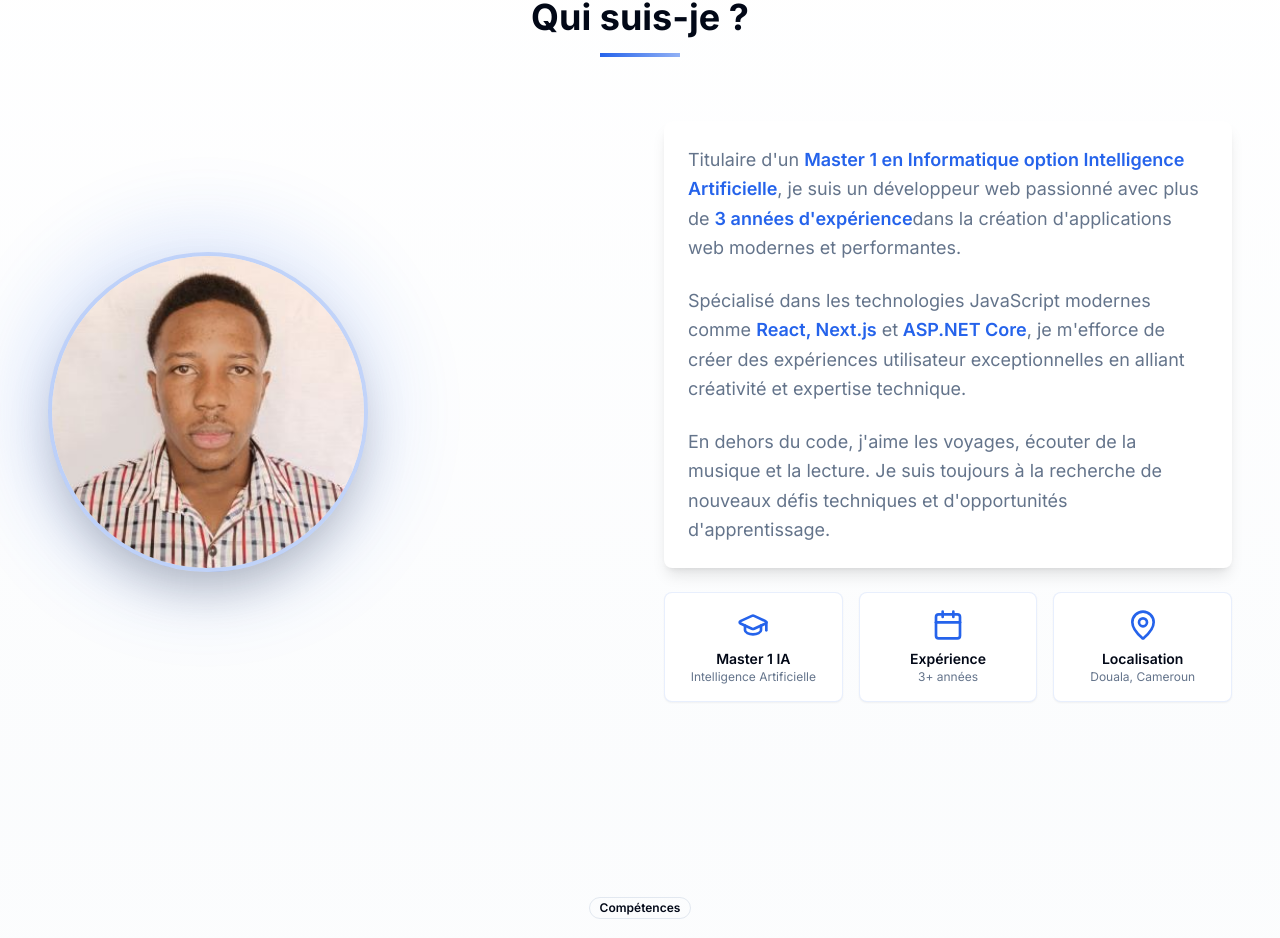
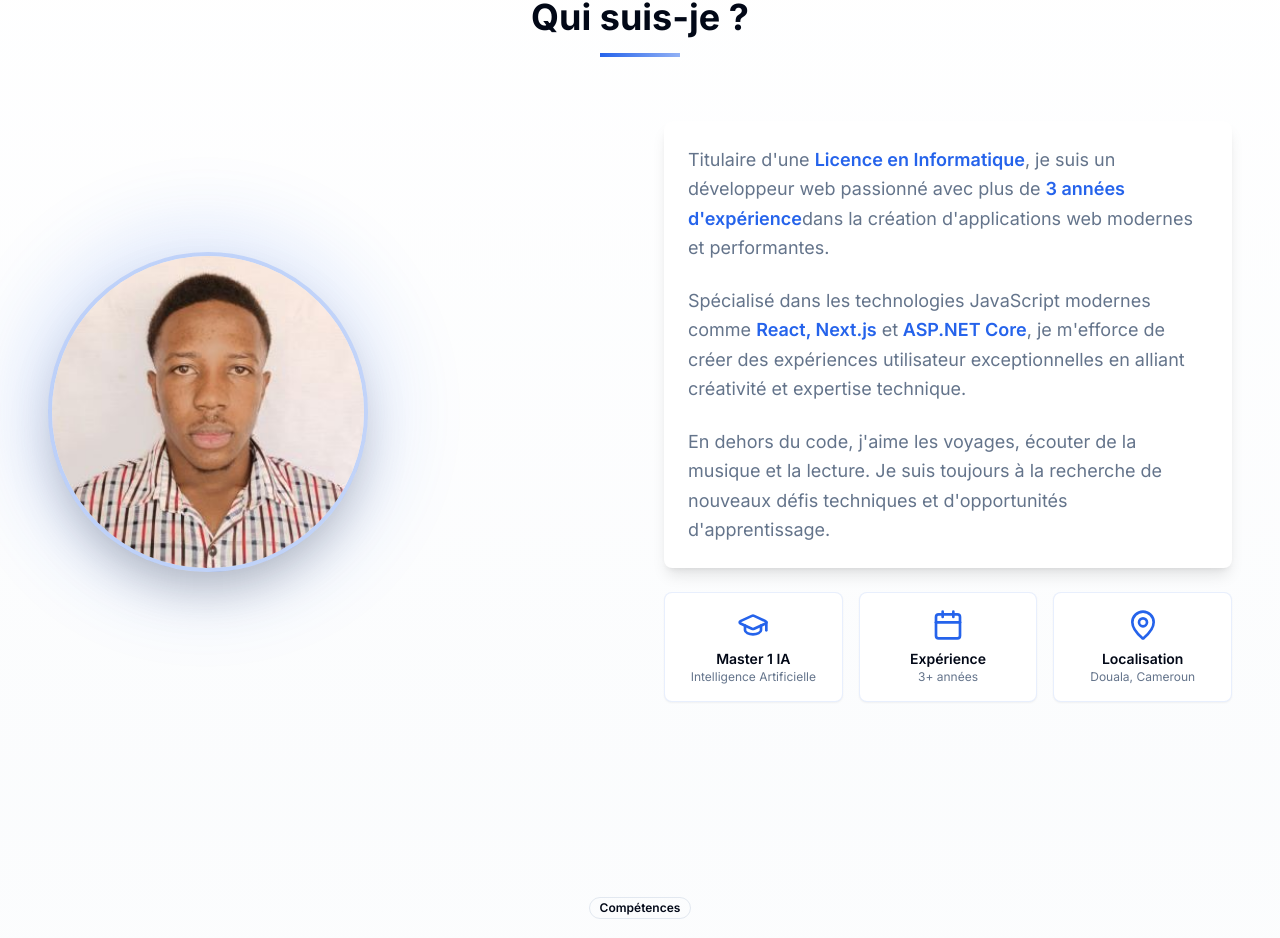
Before and after one commit to Patrick17-ui/portfolio_ac, a Next.js app: page / in a window 1280 px wide. Shown: the part 940-1878 px from the top of the page. Built offline with nearby package versions, Linux system fonts and the light colour scheme.

Commit message:
Update about-section.tsx

```diff
--- a/components/about-section.tsx
+++ b/components/about-section.tsx
@@ -63,9 +63,9 @@ export function AboutSection() {
               <CardContent className="pt-6">
                 <div className="space-y-6">
                   <p className="text-lg leading-relaxed text-muted-foreground">
-                    Titulaire d'un{" "}
+                    Titulaire d'une{" "}
                     <span className="text-primary font-semibold">
-                      Master 1 en Informatique option Intelligence Artificielle
+                      Licence en Informatique
                     </span>
                     , je suis un développeur web passionné avec plus de{" "}
                     <span className="text-primary font-semibold">3 années d'expérience</span>
```
